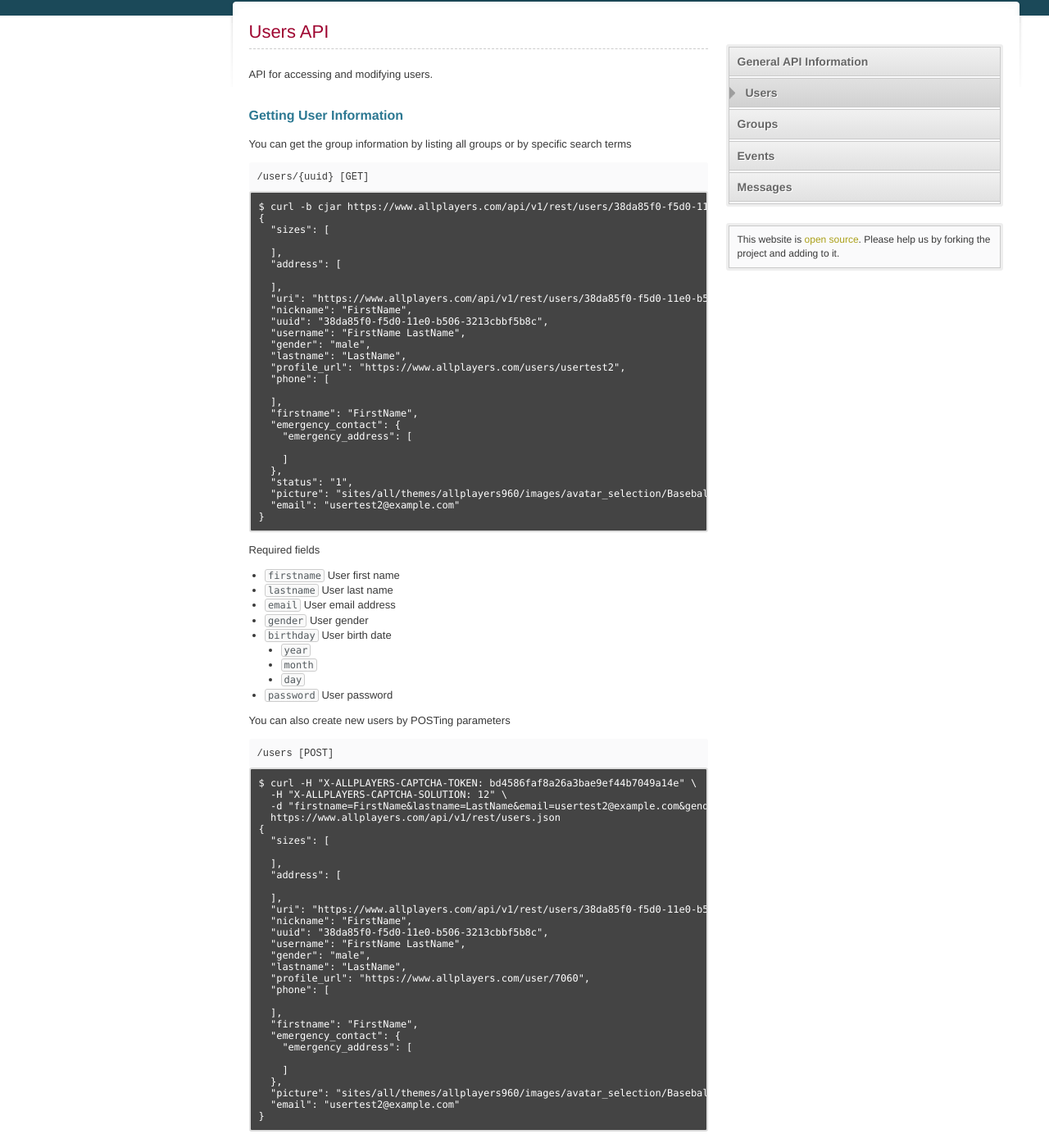
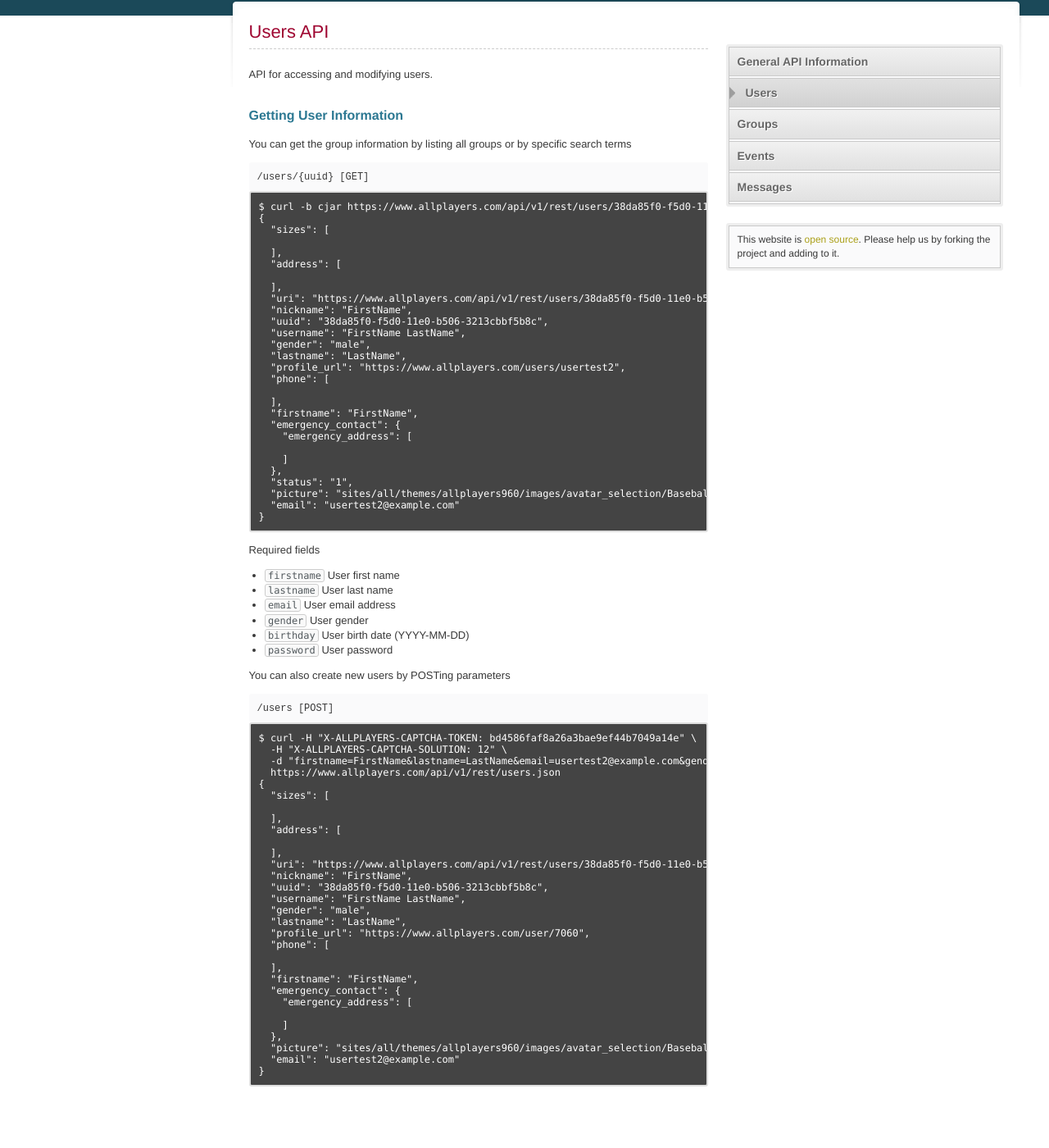
Before and after one commit to christianchristensen/develop.allplayers.com, a Jekyll site: the page built from _posts/2011-1-2-users.markdown, in a window 1280 px wide and 1400 px high, scrolled down 72 px. Shown: the whole window at 82% size. Built offline with Jekyll 4.4.1, drawn with Linux system fonts in a browser that asks for light colours; Markdown is read by kramdown in place of the engine named in the settings; after the commit the page ends 1417 px from its top, so only the background shows below that.

Commit message:
Update birthday field to new format: YYYY-MM-DD

```diff
--- a/_posts/2011-1-2-users.markdown
+++ b/_posts/2011-1-2-users.markdown
@@ -52,10 +52,7 @@
 *  `lastname` User last name
 *  `email` User email address
 *  `gender` User gender
-*  `birthday` User birth date
-   *  `year`
-   *  `month`
-   *  `day`
+*  `birthday` User birth date (YYYY-MM-DD)
 *  `password` User password
 
 You can also create new users by POSTing parameters
@@ -65,7 +62,7 @@
 <pre class="terminal">
 $ curl -H "X-ALLPLAYERS-CAPTCHA-TOKEN: bd4586faf8a26a3bae9ef44b7049a14e" \
   -H "X-ALLPLAYERS-CAPTCHA-SOLUTION: 12" \
-  -d "firstname=FirstName&lastname=LastName&email=usertest2@example.com&gender=M&birthday[year]=1981&birthday[month]=10&birthday[day]=20&password=F@ncyP@ssw0rd" \
+  -d "firstname=FirstName&lastname=LastName&email=usertest2@example.com&gender=M&birthday=1981-03-13&password=F@ncyP@ssw0rd" \
   https://www.allplayers.com/api/v1/rest/users.json
 {
   "sizes": [
```
